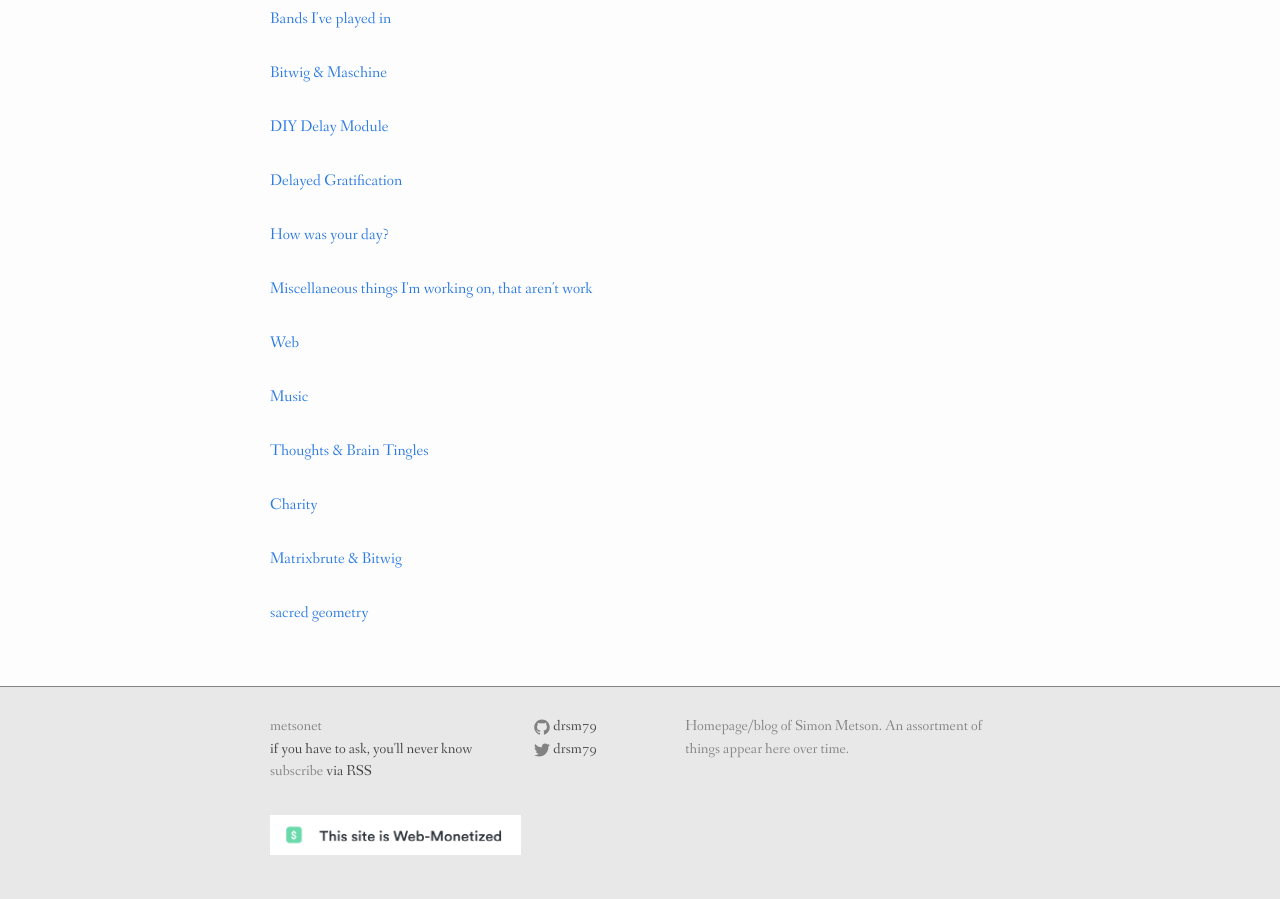
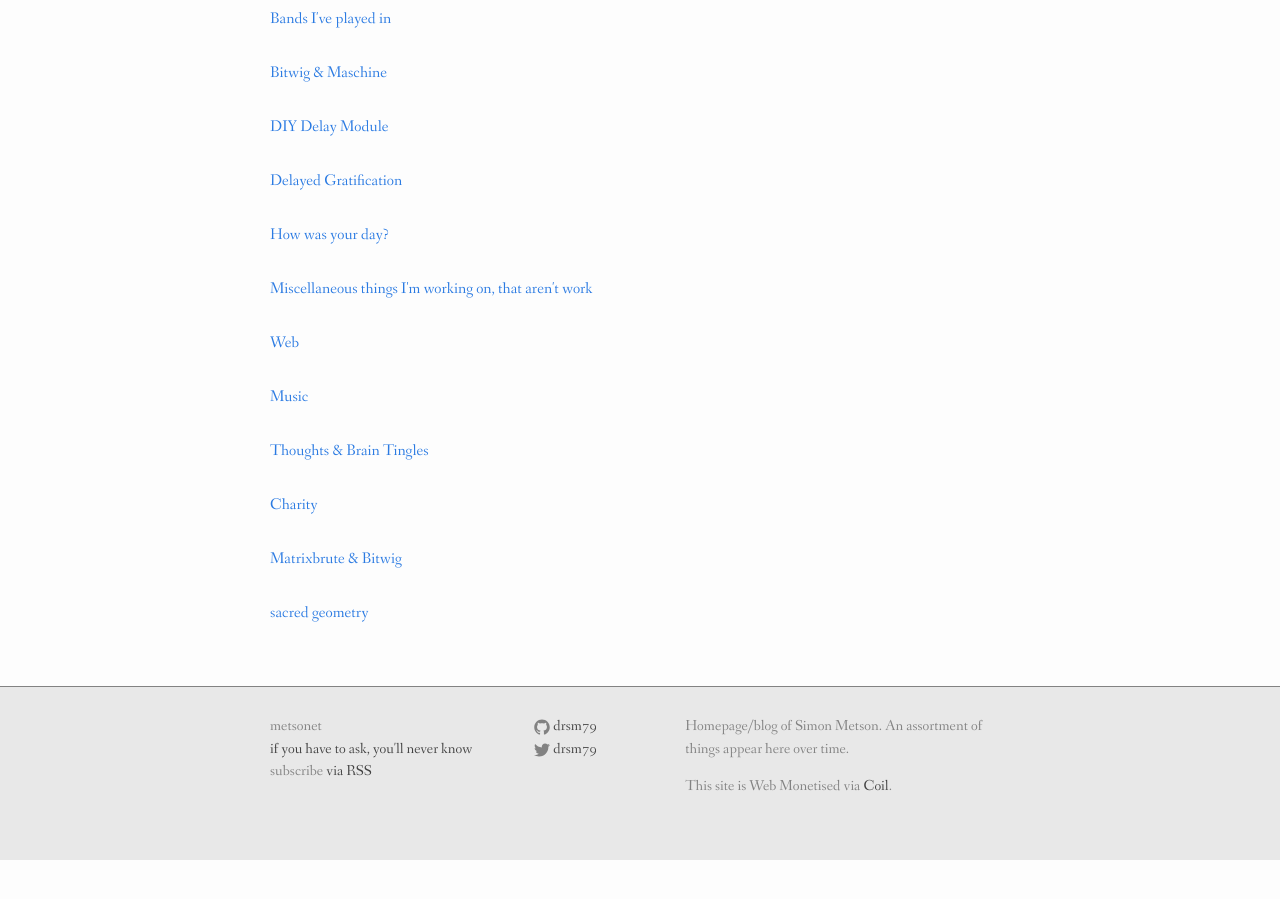
Before and after one commit to drsm79/drsm79.github.com, a Jekyll site: the page built from index.html, in a window 1280 px wide and 900 px high, scrolled down 1779 px. Built offline with Jekyll 4.4.1, drawn with Linux system fonts in a browser that asks for light colours; after the commit the page ends 2639 px from its top, so only the background shows below that.

Commit message:
Update footer.html

```diff
--- a/_includes/footer.html
+++ b/_includes/footer.html
@@ -28,14 +28,10 @@
 
       <div class="footer-col footer-col-3">
         <p>{{ site.description }}</p>
+        <p>This site is Web Monetised via <a href="https://coil.com/">Coil</a>.</p>
       </div>
     </div>
 
-    <div class="footer-col-wrapper">
-      <div class="footer-col footer-col-6">
-        <center><img src="/images/webmon.png" height="40px" alt="This site is Web Monetised"/></center>
-      </div>
-    </div>
 
   </div>
 
```
